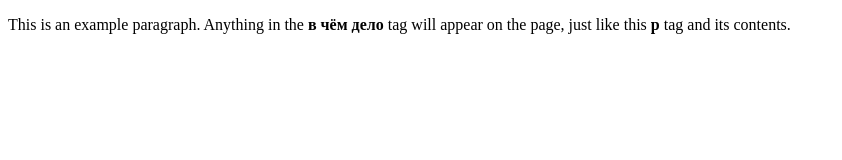
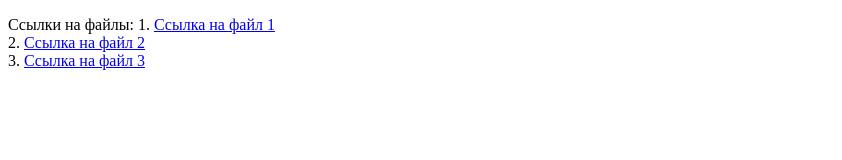
Before and after one commit to 100kgstange/obsd-schule, a plain HTML site: page index.html in a window 1280 px wide. Shown: the whole page, without its empty margins (0-842 px from the left). Drawn offline with Linux system fonts and the light colour scheme.

Commit message:
Update index.html

```diff
--- a/index.html
+++ b/index.html
@@ -4,6 +4,10 @@
     <title>This is the title of the webpage!</title>
   </head>
   <body>
-    <p>This is an example paragraph. Anything in the <strong>в чём дело</strong> tag will appear on the page, just like this <strong>p</strong> tag and its contents.</p>
+    <p>Ссылки на файлы:
+      1. <a href="/schule/abschlussprüfung/00-📌-information/📌-fächer-und-themen.html">Ссылка на файл 1</a><br>
+      2. <a href="/obsd-schule/schule/abschlussprüfung/00-📌-information/📌-fächer-und-themen.html">Ссылка на файл 2</a><br>
+      3. <a href="https://100kgstange.github.io/obsd-schule/schule/abschlussprüfung/00-📌-information/📌-fächer-und-themen.html">Ссылка на файл 3</a>
+    </p>
   </body>
 </html>
```
